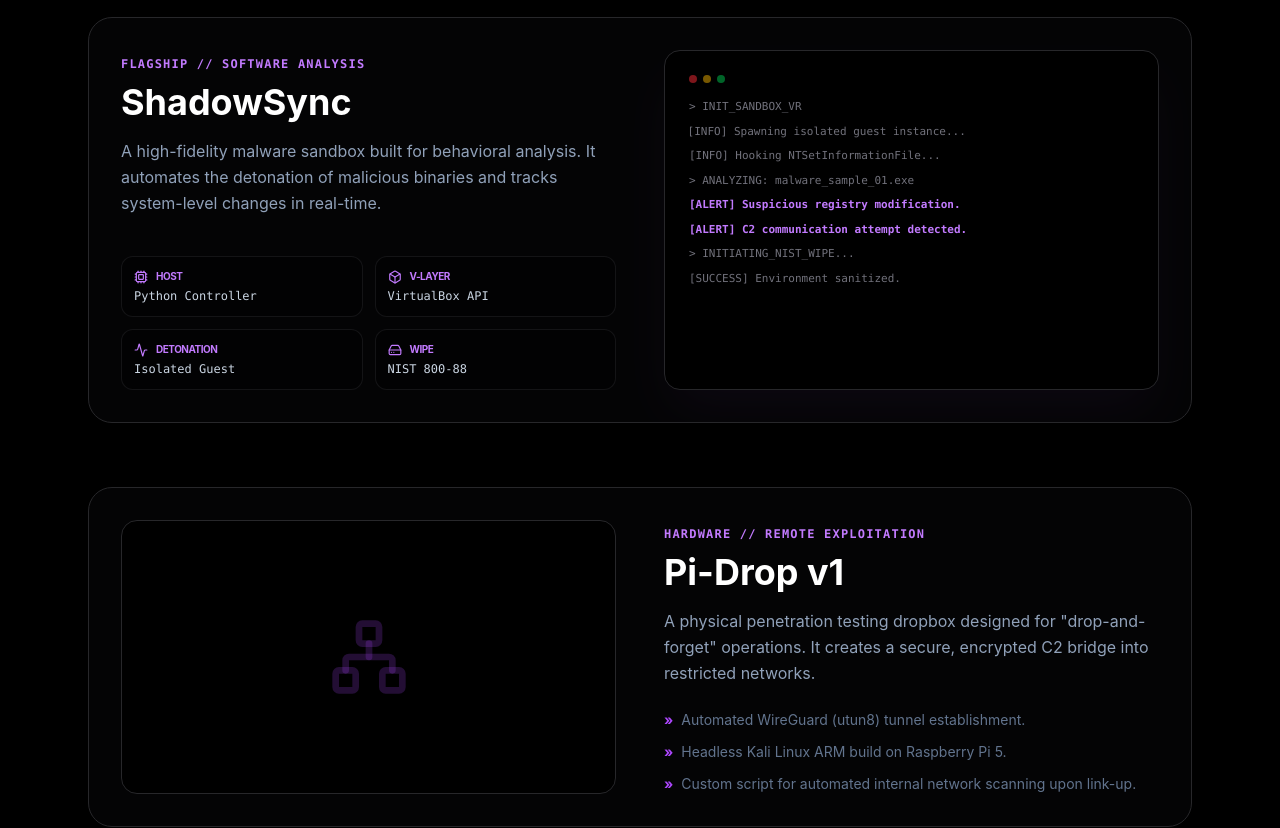
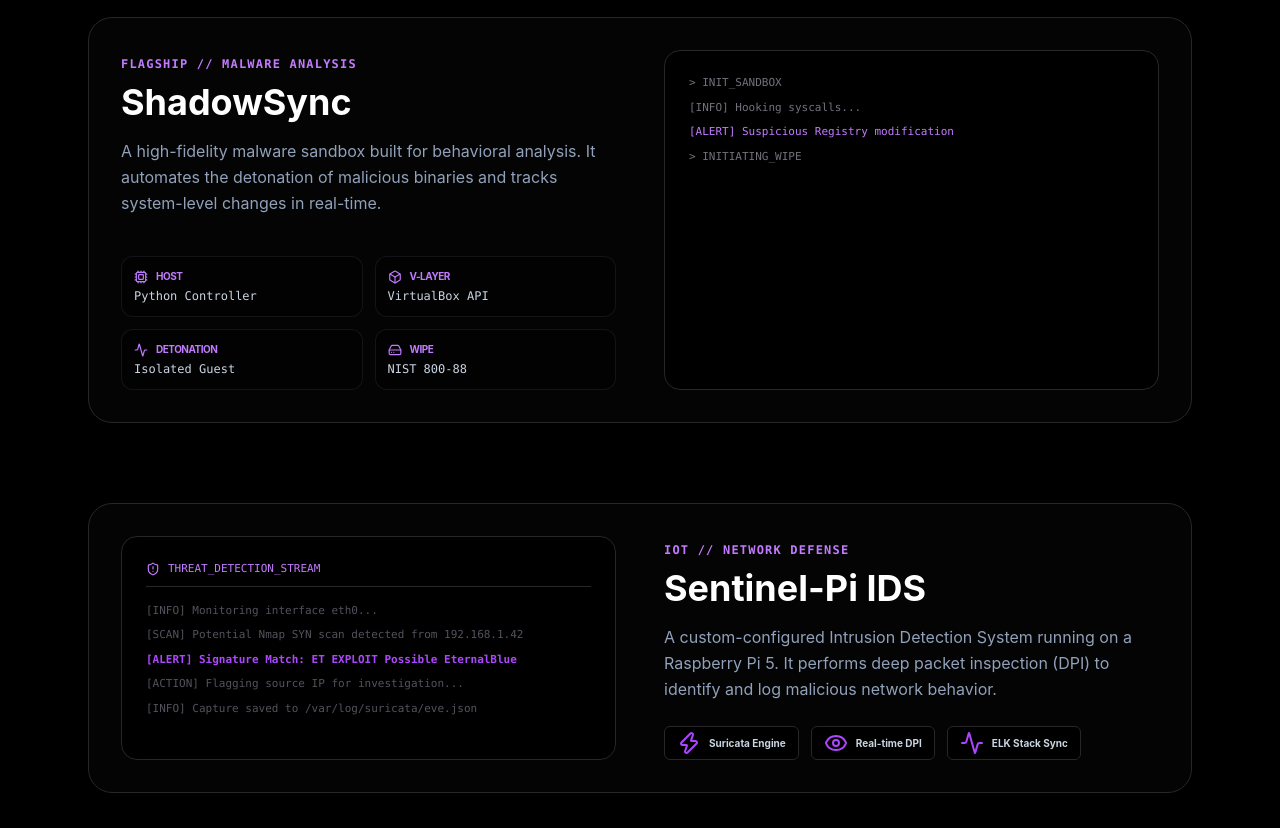
Before and after one commit to Hellthrone2005/Portfolio, a React app: page / in a window 1280 px wide. Shown: the part 980-1808 px from the top of the page. Built offline with nearby package versions, Linux system fonts and the light colour scheme; the HTML template or start-up script is replaced by a standard one.

Commit message:
Update projects ids

```diff
--- a/src/components/Projects.jsx
+++ b/src/components/Projects.jsx
@@ -1,4 +1,4 @@
-import { Shield, Activity, Share2, Box, Terminal, Cpu, HardDrive, Network } from 'lucide-react';
+import { Shield, Activity, Share2, Box, Terminal, Cpu, HardDrive, Network, Eye, ShieldAlert, Zap } from 'lucide-react';
 import { motion } from 'framer-motion';
 
 export default function Projects() {
@@ -9,15 +9,12 @@ export default function Projects() {
     { label: "Wipe", detail: "NIST 800-88", icon: <HardDrive size={14} /> }
   ];
 
-  const logLines = [
-    "> INIT_SANDBOX_VR",
-    "[INFO] Spawning isolated guest instance...",
-    "[INFO] Hooking NTSetInformationFile...",
-    "> ANALYZING: malware_sample_01.exe",
-    "[ALERT] Suspicious registry modification.",
-    "[ALERT] C2 communication attempt detected.",
-    "> INITIATING_NIST_WIPE...",
-    "[SUCCESS] Environment sanitized."
+  const idsLogs = [
+    "[INFO] Monitoring interface eth0...",
+    "[SCAN] Potential Nmap SYN scan detected from 192.168.1.42",
+    "[ALERT] Signature Match: ET EXPLOIT Possible EternalBlue",
+    "[ACTION] Flagging source IP for investigation...",
+    "[INFO] Capture saved to /var/log/suricata/eve.json"
   ];
 
   return (
@@ -25,23 +22,22 @@ export default function Projects() {
       <div className="max-w-6xl mx-auto px-6">
         <div className="flex items-center gap-4 mb-16">
           <Shield className="text-purple-500" size={32} />
-          <h2 className="text-3xl font-bold tracking-tight">Red Team Arsenal</h2>
+          <h2 className="text-3xl font-bold tracking-tight">Technical Arsenal</h2>
         </div>
 
-        <div className="grid gap-16">
+        <div className="grid gap-20">
 
-          {/* PROJECT 1: SHADOWSYNC */}
+          {/* PROJECT 1: SHADOWSYNC (Software) */}
           <div className="grid lg:grid-cols-2 gap-12 bg-zinc-900/20 border border-zinc-800 p-8 rounded-3xl relative overflow-hidden group">
             <div className="space-y-6">
               <div>
-                <span className="text-purple-400 text-xs font-mono font-bold uppercase tracking-widest">Flagship // Software Analysis</span>
+                <span className="text-purple-400 text-xs font-mono font-bold uppercase tracking-widest">Flagship // Malware Analysis</span>
                 <h3 className="text-4xl font-bold mt-2">ShadowSync</h3>
                 <p className="text-slate-400 mt-4 leading-relaxed">
                   A high-fidelity malware sandbox built for behavioral analysis. It automates the detonation of malicious binaries and tracks system-level changes in real-time.
                 </p>
               </div>
 
-              {/* ARCHITECTURE DEEP DIVE */}
               <div className="grid grid-cols-2 gap-3 pt-4">
                 {shadowSyncArchitecture.map((item, i) => (
                   <div key={i} className="p-3 bg-black/40 border border-zinc-800/50 rounded-xl">
@@ -55,22 +51,10 @@ export default function Projects() {
               </div>
             </div>
 
-            {/* INTERACTIVE DETONATION LOG */}
-            <div className="relative h-64 lg:h-full bg-black rounded-2xl border border-zinc-800 p-6 font-mono text-[11px] overflow-hidden shadow-2xl shadow-purple-500/5">
-              <div className="flex gap-1.5 mb-4">
-                <div className="w-2 h-2 rounded-full bg-red-500/50" />
-                <div className="w-2 h-2 rounded-full bg-yellow-500/50" />
-                <div className="w-2 h-2 rounded-full bg-green-500/50" />
-              </div>
+            <div className="relative h-64 lg:h-full bg-black rounded-2xl border border-zinc-800 p-6 font-mono text-[11px] overflow-hidden">
               <div className="space-y-2">
-                {logLines.map((line, i) => (
-                  <motion.p
-                    key={i}
-                    initial={{ opacity: 0, x: -5 }}
-                    animate={{ opacity: 1, x: 0 }}
-                    transition={{ delay: i * 0.8, repeat: Infinity, repeatDelay: 5 }}
-                    className={line.includes('ALERT') ? "text-purple-400 font-bold" : "text-zinc-500"}
-                  >
+                {["> INIT_SANDBOX", "[INFO] Hooking syscalls...", "[ALERT] Suspicious Registry modification", "> INITIATING_WIPE"].map((line, i) => (
+                  <motion.p key={i} initial={{ opacity: 0 }} animate={{ opacity: 1 }} transition={{ delay: i * 0.5 }} className={line.includes('ALERT') ? "text-purple-400" : "text-zinc-500"}>
                     {line}
                   </motion.p>
                 ))}
@@ -78,32 +62,66 @@ export default function Projects() {
             </div>
           </div>
 
-          {/* PROJECT 2: PI-DROP V1 */}
+          {/* PROJECT 2: SENTINEL-PI IDS (IoT / Defense) */}
           <div className="grid lg:grid-cols-2 gap-12 bg-zinc-900/20 border border-zinc-800 p-8 rounded-3xl group">
-             <div className="order-2 lg:order-1 flex items-center justify-center bg-black rounded-2xl border border-zinc-800 p-12 overflow-hidden">
-                <Network size={80} className="text-purple-500/20 group-hover:scale-110 group-hover:text-purple-500/40 transition-all duration-500" />
-             </div>
+            <div className="order-2 lg:order-1 relative h-64 lg:h-full bg-black rounded-2xl border border-zinc-800 p-6 font-mono text-[11px] overflow-hidden">
+               <div className="flex items-center gap-2 mb-4 text-purple-400 border-b border-zinc-800 pb-2">
+                 <ShieldAlert size={14} />
+                 <span>THREAT_DETECTION_STREAM</span>
+               </div>
+               <div className="space-y-2">
+                 {idsLogs.map((line, i) => (
+                    <motion.p
+                      key={i}
+                      initial={{ opacity: 0, x: 10 }}
+                      animate={{ opacity: 1, x: 0 }}
+                      transition={{ delay: i * 1, repeat: Infinity, repeatDelay: 3 }}
+                      className={line.includes('ALERT') ? "text-purple-500 font-bold" : "text-zinc-600"}
+                    >
+                      {line}
+                    </motion.p>
+                 ))}
+               </div>
+            </div>
 
-             <div className="order-1 lg:order-2 space-y-6">
+            <div className="order-1 lg:order-2 space-y-6">
+              <div>
+                <span className="text-purple-400 text-xs font-mono font-bold uppercase tracking-widest">IoT // Network Defense</span>
+                <h3 className="text-4xl font-bold mt-2">Sentinel-Pi IDS</h3>
+                <p className="text-slate-400 mt-4 leading-relaxed">
+                  A custom-configured Intrusion Detection System running on a Raspberry Pi 5. It performs deep packet inspection (DPI) to identify and log malicious network behavior.
+                </p>
+              </div>
+              <div className="flex flex-wrap gap-3">
+                 {[{icon: <Zap />, text: "Suricata Engine"}, {icon: <Eye />, text: "Real-time DPI"}, {icon: <Activity />, text: "ELK Stack Sync"}].map((tag, i) => (
+                    <div key={i} className="flex items-center gap-2 px-3 py-1 bg-black border border-zinc-800 rounded-md text-[10px] font-bold text-slate-300">
+                       <span className="text-purple-500">{tag.icon}</span> {tag.text}
+                    </div>
+                 ))}
+              </div>
+            </div>
+          </div>
+
+          {/* PROJECT 3: PI-DROP V1 (Hardware / Offensive) */}
+          <div className="grid lg:grid-cols-2 gap-12 bg-zinc-900/20 border border-zinc-800 p-8 rounded-3xl group">
+             <div className="space-y-6">
                 <div>
                   <span className="text-purple-400 text-xs font-mono font-bold uppercase tracking-widest">Hardware // Remote Exploitation</span>
                   <h3 className="text-4xl font-bold mt-2">Pi-Drop v1</h3>
                   <p className="text-slate-400 mt-4 leading-relaxed">
-                    A physical penetration testing dropbox designed for "drop-and-forget" operations. It creates a secure, encrypted C2 bridge into restricted networks.
+                    A physical penetration testing dropbox designed for stealthy network persistence. Establishes an encrypted C2 bridge using WireGuard tunnels.
                   </p>
                 </div>
-
-                <ul className="space-y-3">
-                   {[
-                     "Automated WireGuard (utun8) tunnel establishment.",
-                     "Headless Kali Linux ARM build on Raspberry Pi 5.",
-                     "Custom script for automated internal network scanning upon link-up."
-                   ].map((bullet, i) => (
-                     <li key={i} className="text-sm text-slate-500 flex gap-2">
-                        <span className="text-purple-500 font-bold">»</span> {bullet}
-                     </li>
+                <div className="space-y-2">
+                   {["Encrypted C2 over utun8 interface.", "Automated Nmap scanning on link-up.", "Bypasses NAC via MAC spoofing."].map((li, i) => (
+                      <div key={i} className="text-sm text-slate-500 flex gap-2">
+                         <span className="text-purple-500">»</span> {li}
+                      </div>
                    ))}
-                </ul>
+                </div>
+             </div>
+             <div className="flex items-center justify-center bg-black rounded-2xl border border-zinc-800 p-12">
+                <Network size={64} className="text-purple-500/20 group-hover:text-purple-500 transition-all duration-700" />
              </div>
           </div>
 
```
